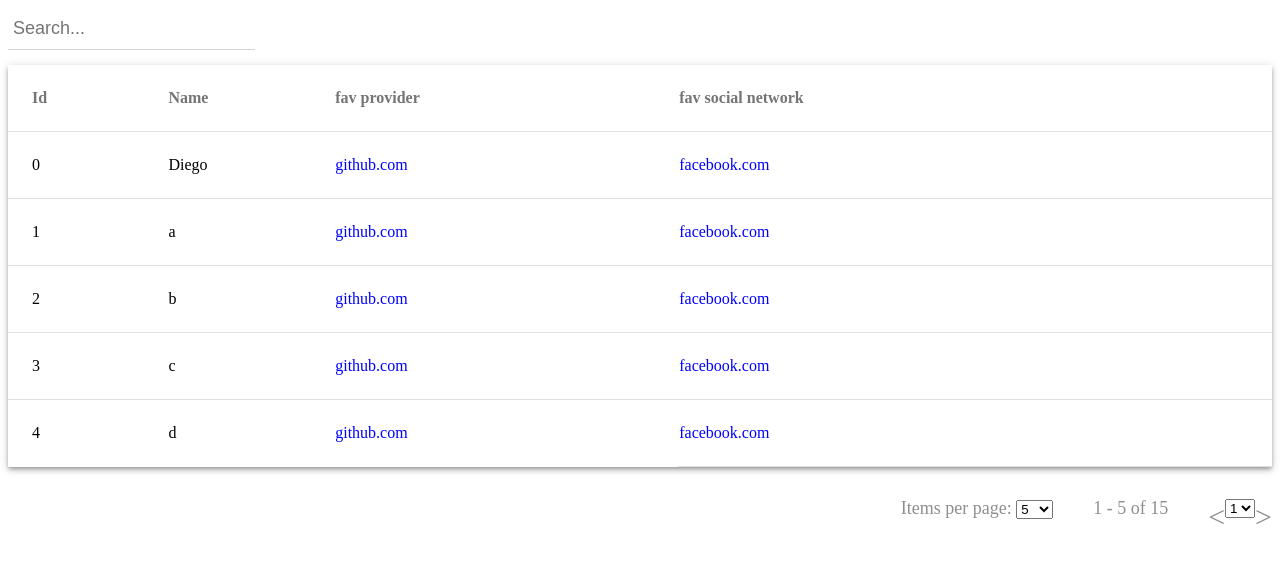
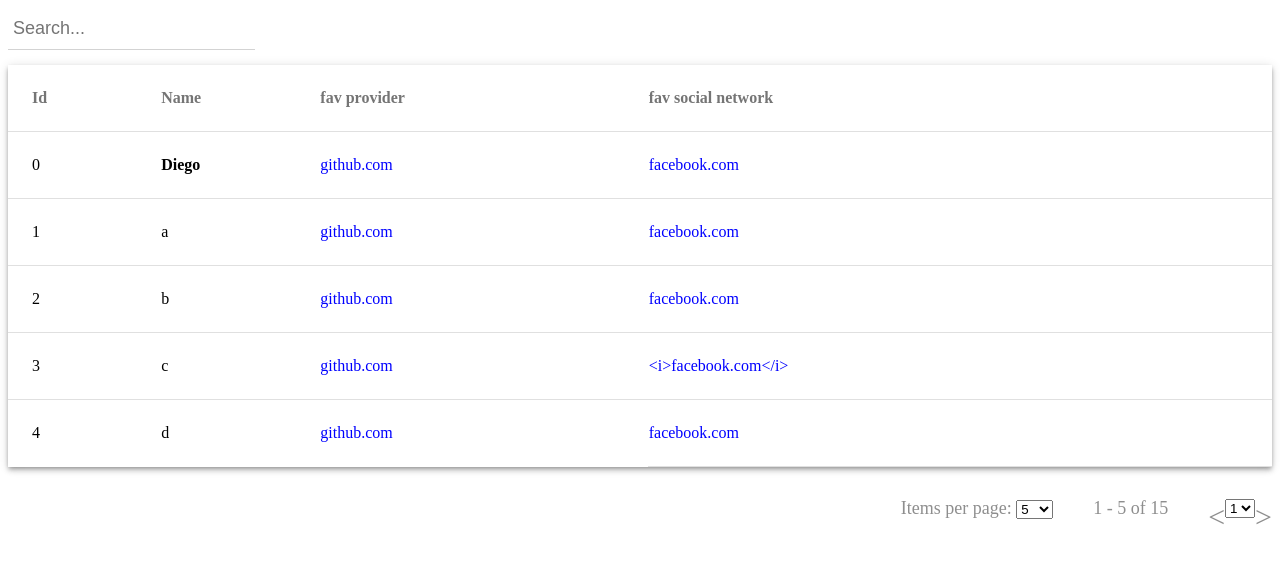
Before and after one commit to HealthTree/svelte-data-table, a Svelte app: page / in a window 1280 px wide. Shown: the top 562 px of the page. Built offline with nearby package versions, Linux system fonts and the light colour scheme; the HTML template or start-up script is replaced by a standard one.

Commit message:
feat: add click calbacks to rows & specific columns

```diff
--- a/package.json
+++ b/package.json
@@ -4,7 +4,7 @@
 	"svelte": "src/components/components.module.js",
 	"module": "dist/index.min.mjs",
 	"main": "dist/index.min.js",
-	"version": "1.0.0",
+	"version": "1.0.2",
 	"devDependencies": {
 		"@babel/core": "7.9.0",
 		"@babel/plugin-syntax-dynamic-import": "7.8.3",
--- a/src/App.svelte
+++ b/src/App.svelte
@@ -1,6 +1,10 @@
 <script>
   import { DataTable } from './components/components.module.js';
   import CustomCol1 from './CustomCol1.svelte';
+
+  const handleClick = (row, column) => {
+    console.log('click', row, column);
+  }
 
   const columns = [
     {
@@ -13,24 +17,27 @@
       label: 'Name',
       field: 'name',
       sortable: true,
+      onClick: handleClick
     },
     {
       label: 'fav provider',
       field: 'provider',
       component: CustomCol1,
       sortable: true,
+      searchable: false
     },
     {
       label: 'fav social network',
       field: 'socialNetwork',
       component: CustomCol1,
+      searchable: false
     },
   ];
   let rows = [
-    { name: 'Diego', id: 0, provider: 'github.com', socialNetwork: 'facebook.com' },
+    { name: '<b>Diego</b>', id: 0, provider: 'github.com', socialNetwork: 'facebook.com' },
     { name: 'a', id: 1, provider: 'github.com', socialNetwork: 'facebook.com' },
     { name: 'b', id: 2, provider: 'github.com', socialNetwork: 'facebook.com' },
-    { name: 'c', id: 3, provider: 'github.com', socialNetwork: 'facebook.com' },
+    { name: 'c', id: 3, provider: 'github.com', socialNetwork: '<i>facebook.com</i>' },
     { name: 'd', id: 4, provider: 'github.com', socialNetwork: 'facebook.com' },
     { name: 'e', id: 5, provider: 'github.com', socialNetwork: 'facebook.com' },
     { name: 'f', id: 6, provider: 'github.com', socialNetwork: 'facebook.com' },
@@ -41,10 +48,10 @@
     { name: 'k', id: 11, provider: 'github.com', socialNetwork: 'facebook.com' },
     { name: 'l', id: 12, provider: 'github.com', socialNetwork: 'facebook.com' },
     { name: 'Juan Pablo', id: 13, provider: 'gitlab.com', socialNetwork: 'google+.com' },
-    { name: 'Juan Pablo', id: 14, provider: 'gitlab.com', socialNetwork: 'google+.com' },
+    { name: 'Juan Pablo', id: 14, provider: 'gitlab.com', socialNetwork: '<b>google+.com</b>' },
   ];
   const fuseConfig = {
-    keys: ['id', 'name', 'provider', 'socialNetwork']
+    keys: ['id', 'name']
   }
   // setTimeout(()=> {
   //  rows = [
@@ -61,7 +68,7 @@
 <DataTable
         paginated = {true}
         searchable={true}
-        {fuseConfig}
+
         itemsPerPages = {[5,10]}
         {columns}
         {rows}/>
--- a/src/components/DataTable.svelte
+++ b/src/components/DataTable.svelte
@@ -11,8 +11,8 @@
     export let itemsPerPages = [5,10,15];
 
     export let searchable = false;
-    export let fuseConfig = {
-    }
+    export let fuseConfig;
+    export let onRowClick;
 
     let paginator = {
         startIndex: 0,
@@ -42,7 +42,20 @@
         initColumnProperties(columns);
         initPaginator();
         initPreprocessRows(rows);
-        fuse = new Fuse(rows, fuseConfig || {});
+        if(searchable) {
+        	if(fuseConfig) {
+        		console.log('prop fuseConfig', fuseConfig)
+        		fuse = new Fuse(rows, fuseConfig);
+            } else {
+        		let nonSearchableFields = columns
+                        .filter(column => column.searchable === false)
+                        .map(column => column.field);
+        		let searchableFields = columns
+                        .map(column => column.field)
+                        .filter(field => !nonSearchableFields.includes(field));
+                fuse = new Fuse(rows, {keys: searchableFields});
+            }
+        }
         updatePaginatedRows(paginator);
     }
     function initPaginator() {
@@ -200,13 +213,13 @@
 
             <tbody>
                 {#each processedRows.paginated as row, y}
-                    <tr>
+                    <tr on:click={() => onRowClick && onRowClick(row)}>
                         {#each columns as column, x}
-                            <td class="dt-table-body-td-style">
+                            <td class="dt-table-body-td-style" on:click={() => column.onClick && column.onClick(row, column)}>
                                 {#if column.component}
                                     <svelte:component this={column.component} {row} {column}/>
                                 {:else}
-                                    {_.get(row, column.field, null)}
+                                    {@html _.get(row, column.field, null)}
                                 {/if}
                             </td>
                         {/each}
```
Also changed, not shown: 1 other file (tests, documents, lock files or other folders).
